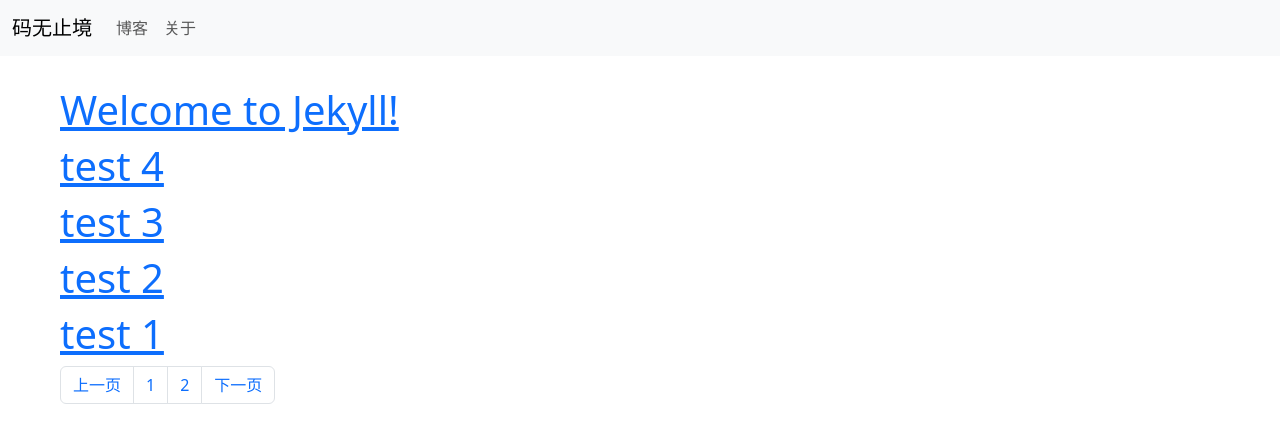
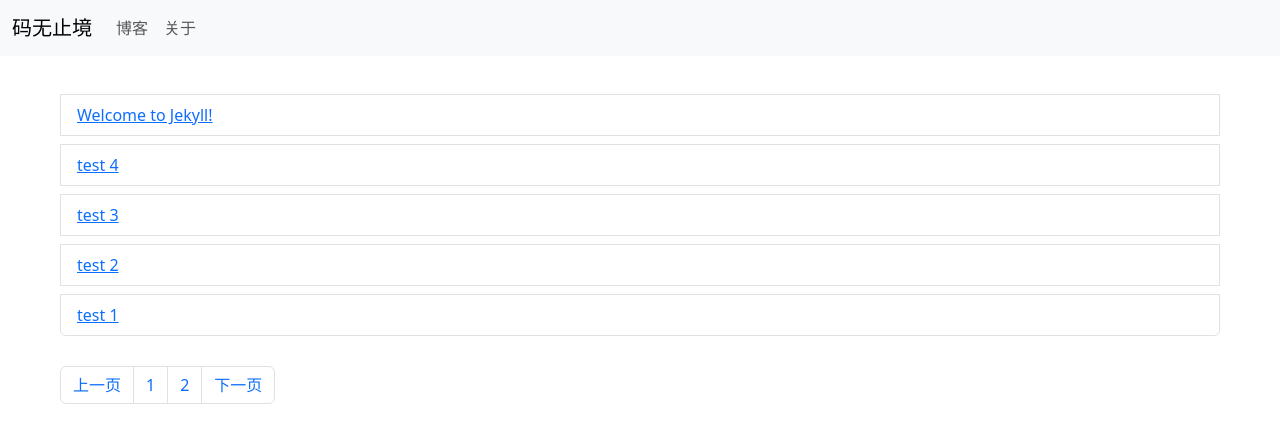
Before and after one commit to 0hexd0/0hexd0.github.io, a Jekyll site: the page built from index.html, in a window 1280 px wide. Shown: the top 443 px of the page. Built offline with Jekyll 4.4.1, drawn with Linux system fonts in a browser that asks for light colours; the list of posts is cut into pages by our own code.

Commit message:
feat: 样式优化

```diff
--- a/_sass/main.scss
+++ b/_sass/main.scss
@@ -1,3 +1,7 @@
 .layout-wrapper {
   margin: 30px 60px;
 }
+
+.pagination {
+  margin-top: 30px;
+}
--- a/index.html
+++ b/index.html
@@ -4,9 +4,13 @@ title: Home
 ---
 
 <!-- This loops through the paginated posts -->
-{% for post in paginator.posts %}
-<h1><a href="{{ post.url }}">{{ post.title }}</a></h1>
-{% endfor %}
+<ul class="list-group">
+    {% for post in paginator.posts %}
+    <h1></h1>
+    <li class="list-group-item"><a href="{{ post.url }}">{{ post.title }}</a></li>
+    {% endfor %}
+</ul>
+
 
 {% if paginator.total_pages > 1 %}
 <nav aria-label="Page navigation example">
```
